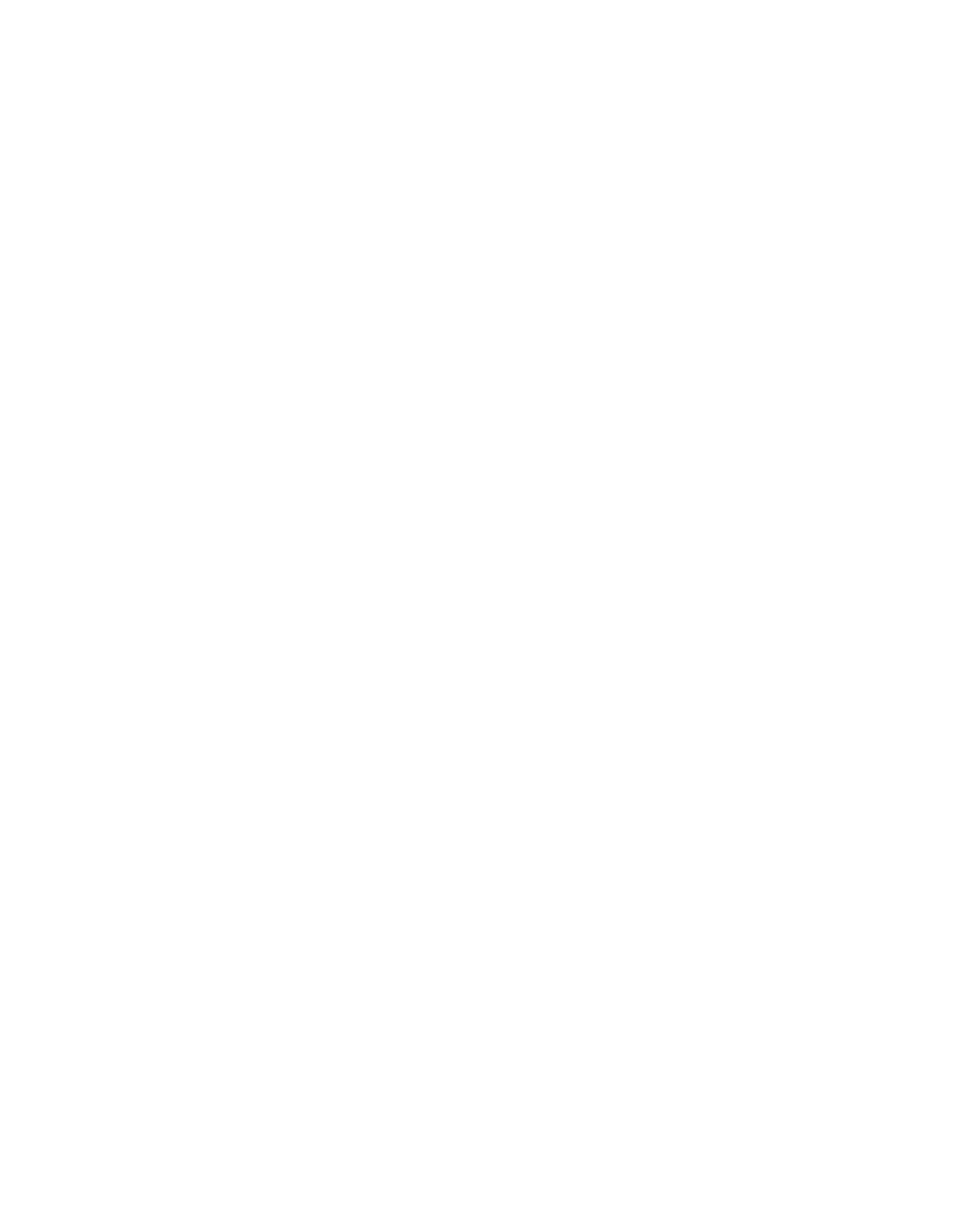
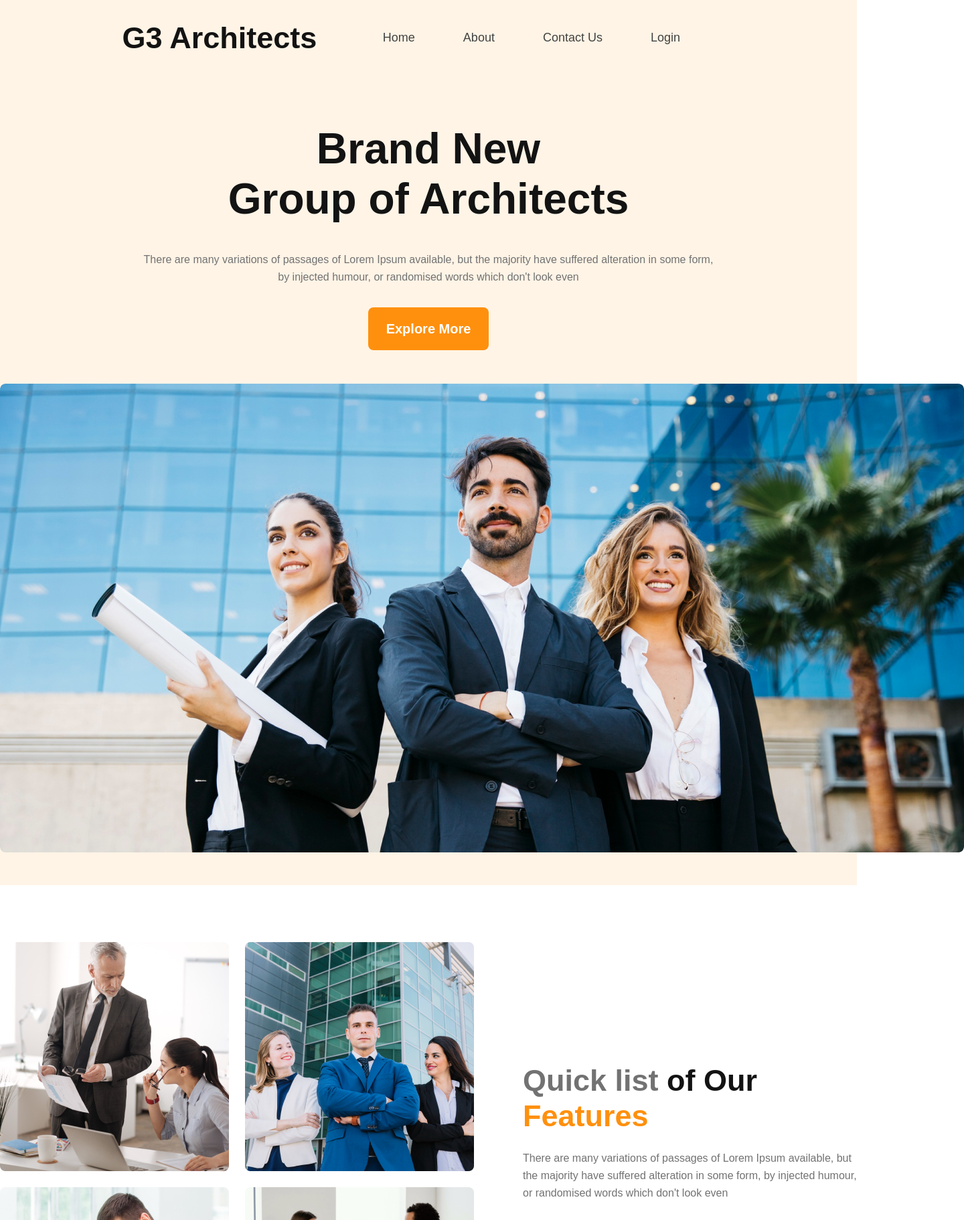
Before and after one commit to wadudjahan/assignment_2, a plain HTML site: page index.html in a window 1280 px wide. Shown: the top 1822 px of the page at 67% size, 1440 px wide, since content can reach past the window. Before the commit the page ends 800 px from the top, so only its background shows below. Drawn offline with Linux system fonts and the light colour scheme.

Commit message:
header and first section

```diff
--- a/index.html
+++ b/index.html
@@ -5,12 +5,63 @@
     <meta http-equiv="X-UA-Compatible" content="IE=edge">
     <meta name="viewport" content="width=device-width, initial-scale=1.0">
     <title>Assignment 2</title>
-    <link rel="preconnect" href="https://fonts.googleapis.com">
-<link rel="preconnect" href="https://fonts.gstatic.com" crossorigin>
-<link href="https://fonts.googleapis.com/css2?family=Libre+Baskerville&family=Open+Sans&family=Poppins:wght@500&family=Work+Sans&display=swap" rel="stylesheet">
 <link rel="stylesheet" href="styles/style.css">
 </head>
 <body>
+    <!-- header start -->
+    <header class="header">
+        <nav class="navbar">
+            <p>G3 Architects</p>
+            <ul>
+                <li class="nav-item">Home</li>
+                <li class="nav-item">About</li>
+                <li class="nav-item">Contact Us</li>
+                <li class="nav-item">Login</li>
+            </ul>
+        </nav>
 
+        <center>
+            <div class="header-main">
+            <p class="header-title">Brand New <br>
+                Group of Architects
+            </p>
+                <p class="header-description">There are many variations of passages of Lorem Ipsum available, but the majority have suffered alteration in some form, by injected humour, or randomised words which don't look even</p>
+        </div>
+        <button class="btn-primary">Explore More</button>
+        <div class="banner-image">
+            <img src="images/banner.png" alt="" class="banner">
+        </div>
+    </center>
+    </header>
+
+    <main>
+        <section>
+        <div class="section-1">
+            <div class="image-left">
+                <div class="quick"><img src="./images/team1.png" alt=""></div>
+                <div class="quick"><img src="./images/team2.png" alt=""></div>
+                <div class="quick"><img src="./images/team3.png" alt=""></div>
+                <div class="quick"><img src="./images/team4.png" alt=""></div>
+            </div>
+            <div class="text">
+                    <p class="text-title">Quick list <span class="our">of Our</span> <span class="features">Features</span></p>
+                    <p class="text-description">There are many variations of passages of Lorem Ipsum available, but the majority have suffered alteration in some form, by injected humour, or randomised words which don't look even</p>
+                    <button class="btn-primary">Explore More</button>
+            </div>
+        </div>
+    </section>
+
+    <section>
+        <div class="articles">
+
+        </div>
+        <div class="image-right">
+            <img src="./images/architect.png" alt="" class="women">
+        </div>
+    </section>
+    </main>
+    <footer>
+
+    </footer>
 </body>
 </html>
--- a/styles/style.css
+++ b/styles/style.css
@@ -2,3 +2,126 @@
     font-family: 'Work Sans', sans-serif;
     margin: 0;
 }
+
+.header{
+    background: rgba(255, 144, 14, 0.1);
+}
+
+.navbar{
+    display: flex;
+    justify-content: space-between;
+    padding-top: 30px;
+    padding-left: 11.4em;
+    padding-right: 12em;
+}
+
+.navbar p{
+    font-weight: 700;
+    font-size: 45px;
+    line-height: 53px;
+    color: #131313;
+}
+
+.navbar ul{
+    display: flex;
+    align-items: center;
+    list-style: none;
+    color: #424242;
+    font-size: 18px;
+    font-weight: 500;
+
+}
+
+.nav-item{
+    margin-right: 4em;
+}
+
+.header-title{
+    margin-top: 102px;
+    color: #131313;
+    font-weight: 800;
+    font-size: 64px;
+    line-height: 75px;
+
+}
+
+
+.header-description{
+    width: 868px;
+    height: 52px;
+    margin-top: 40px;
+    color: #727272;
+    font-size: 16px;
+    font-weight: 400;
+    line-break: 5px;
+    line-height: 26px;
+}
+
+.btn-primary{
+    width: 180px;
+    height: 64px;
+    background: #FF900E;
+    border-radius: 8px;
+    border: 0;
+    font-weight: 600;
+    font-size: 20px;
+    color: #FFFFFF;
+    margin-top: 32px;
+}
+
+.banner{
+    margin-top: 50px;
+    margin-bottom: 45px;
+    width: 1440px;
+    height: 700px;
+    border-radius: 8px;
+}
+
+.section-1{
+    display: flex;
+    justify-content: center;
+    gap: 73px;
+    margin-top: 85px;
+}
+
+.image-left{
+    display: grid;
+    grid-template-columns: repeat(2,1fr);
+    row-gap: 24px;
+    column-gap: 24px;
+}
+
+.quick{
+    height: 342px;
+    width: 342px;
+}
+
+.text{
+    height: 304px;
+    width: 504px;
+    align-items: center;
+    margin-top: 180px;
+}
+
+.text-title{
+    color: #727272;
+    font-weight: 700;
+    font-size: 45px;
+    line-height: 53px;
+    margin-bottom: 24px;
+}
+
+.our{
+    color: #131313;
+}
+
+.features{
+    color: #FF900E;
+}
+
+.text-description{
+    font-weight: 400;
+    font-size: 16px;
+    line-height: 26px;
+    color: #727272;
+}
```
